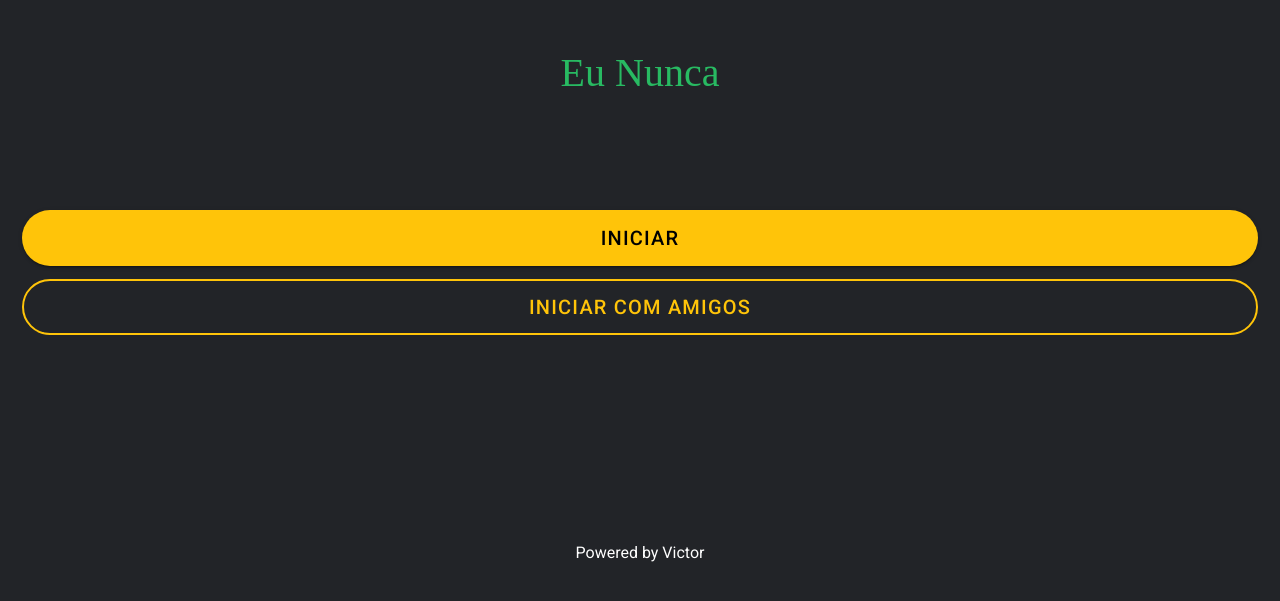
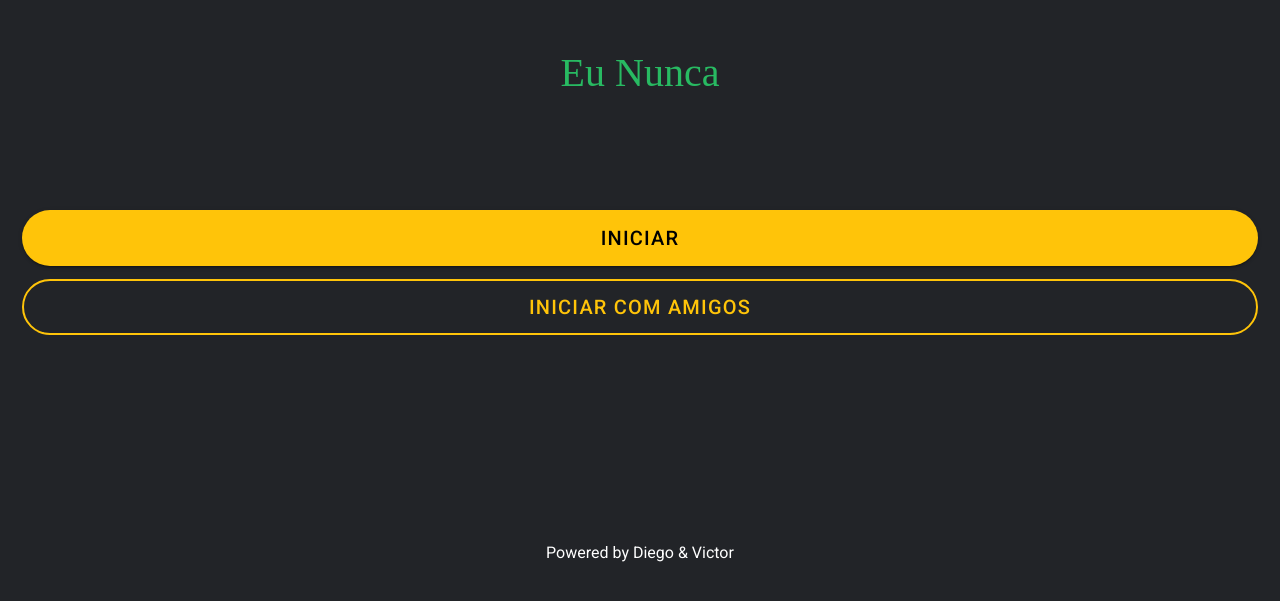
Before and after one commit to victor-luiz/i-never-friends, a React (Create React App) app: page /home in a window 1280 px wide. Shown: the part 177-778 px from the top of the page. Built offline with nearby package versions, Linux system fonts and the light colour scheme; a web font is replaced by a local one.

Commit message:
Organizado branch do projeto

```diff
--- a/src/pages/Home.tsx
+++ b/src/pages/Home.tsx
@@ -64,7 +64,7 @@ const Home: React.FC = () => {
           </div>
         </main>
         <footer>
-          <span>Powered by Victor</span>
+          <span>Powered by Diego & Victor</span>
         </footer>
         <IonModal id="example-modal" ref={modal} trigger="open-modal">
           <IonContent color={'dark'}>
```
